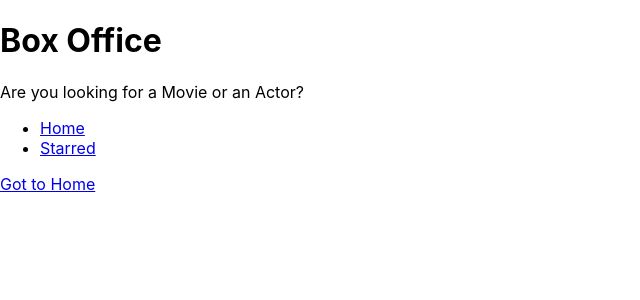
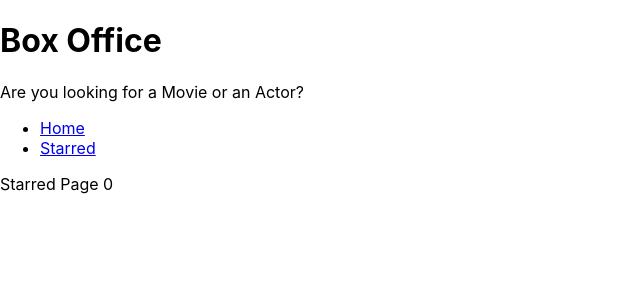
Before and after one commit to Nktech-Official/box-office, a React (Create React App) app: page /starred in a window 1280 px wide. Shown: the top 300 px of the page, without its empty margins (0-640 px from the left). Built offline with nearby package versions, Linux system fonts and the light colour scheme.

Commit message:
Seperated Hook Logic form showGrid to seprate file

```diff
--- a/src/components/shows/ShowCard.jsx
+++ b/src/components/shows/ShowCard.jsx
@@ -1,6 +1,11 @@
-import { Link } from 'react-router-dom';
-
-export default function ShowCard({ name, image, summary, id, onStarClick }) {
+export default function ShowCard({
+  name,
+  image,
+  summary,
+  id,
+  onStarClick,
+  isStarred,
+}) {
   const SummaryStriped = summary
     ? summary.replace(/<.+?>/g, '').split(' ').slice(0, 10).join(' ')
     : 'No Description';
@@ -16,7 +21,7 @@ export default function ShowCard({ name, image, summary, id, onStarClick }) {
           Read more
         </a>
         <button type="button" onClick={() => onStarClick(id)}>
-          star me
+          {isStarred ? 'Unstar Me' : 'Star Me'}
         </button>
       </div>
     </div>
--- a/src/components/shows/ShowGrid.jsx
+++ b/src/components/shows/ShowGrid.jsx
@@ -1,51 +1,8 @@
 import ShowCard from './ShowCard';
-import { useEffect, useReducer } from 'react';
+import { useStarredShows } from '../../lib/useStarredShows';
 
-/**
- *
- * @param {Function} reducer - Reducer function to handle anction
- * @param {*} initialState - Intial State of the hook
- * @param {String} localStorageKey - key under which data is persisted in localStorage
- */
-
-const usePersistedReducer = (reducer, initialState, localStorageKey) => {
-  const [state, dispatch] = useReducer(reducer, initialState, initial => {
-    const persistedValue = localStorage.getItem(localStorageKey);
-    return persistedValue ? JSON.parse(persistedValue) : initial;
-  });
-
-  useEffect(() => {
-    localStorage.setItem(localStorageKey, JSON.stringify(state));
-  }, [state, localStorageKey]);
-  return [state, dispatch];
-};
-
-/**
- * Assign the project to an employee.
- * @param {Number[]}  currentStared - current state of starred shows.
- * @param {Object} action - Type of action to perform.
- * @param {string} action.type - type of the action 'STAR' or 'UNSTAR'.
- * @param {Number} action.showId - The showId to perform action on .
- */
-const starrtedShowReducer = (currentStared, action) => {
-  const { type, showId } = action;
-  switch (type) {
-    case 'STAR':
-      return currentStared.concat(showId);
-
-    case 'UNSTAR':
-      return currentStared.filter(item => item !== showId);
-    default:
-      return currentStared;
-  }
-};
 export default function ShowGrid({ shows }) {
-  const [starredShows, dispatchStarred] = usePersistedReducer(
-    starrtedShowReducer,
-    [],
-    'starredList'
-  );
-  // starrtedShowReducer([1,32,3],{type:'STAR',showId:234232})
+  const [starredShows, dispatchStarred] = useStarredShows();
   console.log(starredShows);
 
   /**
@@ -71,6 +28,7 @@ export default function ShowGrid({ shows }) {
             image={show.image ? show.image.medium : '/image-not-found.png'}
             summary={show.summary}
             onStarClick={starMeClick}
+            isStarred={starredShows.includes(show.id)}
           />
         );
       })}
--- /dev/null
+++ b/src/lib/useStarredShows.js
@@ -0,0 +1,45 @@
+import { useEffect, useReducer } from 'react';
+
+/**
+ *
+ * @param {Function} reducer - Reducer function to handle anction
+ * @param {*} initialState - Intial State of the hook
+ * @param {String} localStorageKey - key under which data is persisted in localStorage
+ * @returns {[Number[],Function]} Array with Initial State and Dispatch Function
+ */
+
+export const usePersistedReducer = (reducer, initialState, localStorageKey) => {
+  const [state, dispatch] = useReducer(reducer, initialState, initial => {
+    const persistedValue = localStorage.getItem(localStorageKey);
+    return persistedValue ? JSON.parse(persistedValue) : initial;
+  });
+
+  useEffect(() => {
+    localStorage.setItem(localStorageKey, JSON.stringify(state));
+  }, [state, localStorageKey]);
+  return [state, dispatch];
+};
+
+/**
+ * Reducer Function for Star Events .
+ * @param {Number[]}  currentStared - current state of starred shows.
+ * @param {Object} action - Type of action to perform.
+ * @param {string} action.type - type of the action 'STAR' or 'UNSTAR'.
+ * @param {Number} action.showId - The showId to perform action on .
+ */
+export const starrtedShowReducer = (currentStared, action) => {
+  const { type, showId } = action;
+  switch (type) {
+    case 'STAR':
+      return currentStared.concat(showId);
+
+    case 'UNSTAR':
+      return currentStared.filter(item => item !== showId);
+    default:
+      return currentStared;
+  }
+};
+
+export const useStarredShows = () => {
+  return usePersistedReducer(starrtedShowReducer, [], 'starredShow');
+};
--- a/src/pages/Starred.jsx
+++ b/src/pages/Starred.jsx
@@ -1,9 +1,7 @@
-import { Link } from 'react-router-dom';
+import { useStarredShows } from '../lib/useStarredShows';
 
 export default function Starred() {
-  return (
-    <div>
-      <Link to="/">Got to Home</Link>
-    </div>
-  );
+  const [starredShows] = useStarredShows();
+
+  return <div>Starred Page {starredShows.length}</div>;
 }
```
